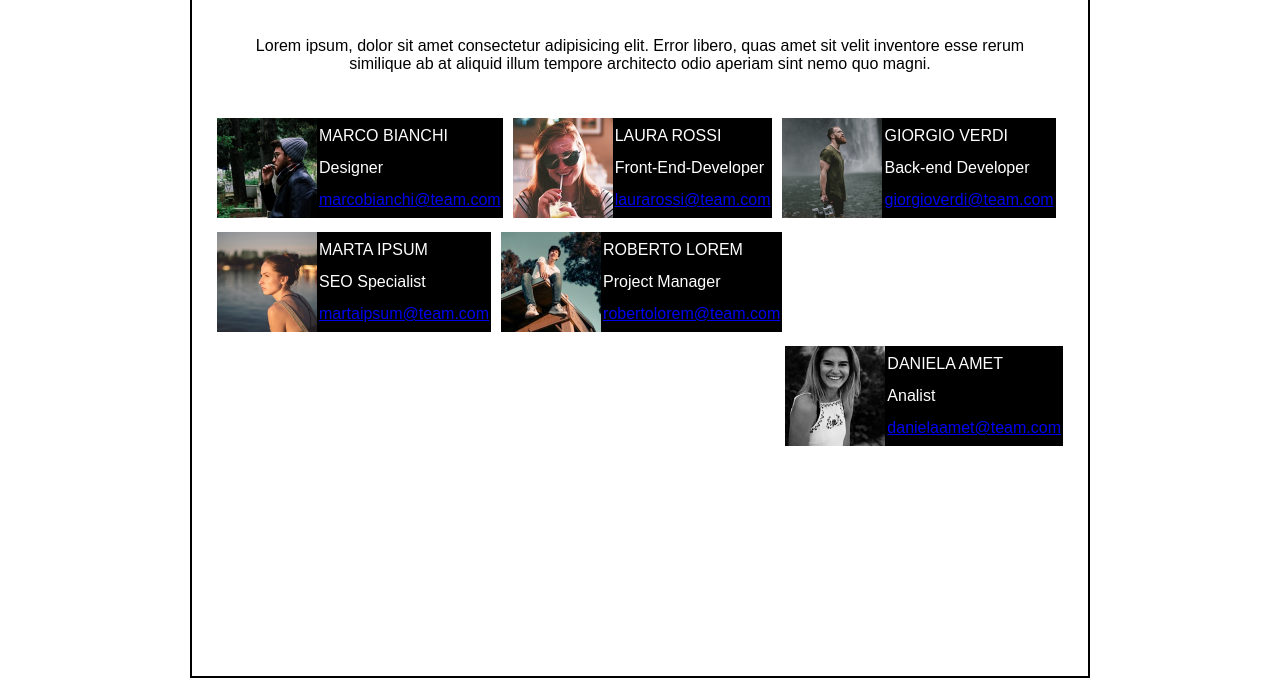
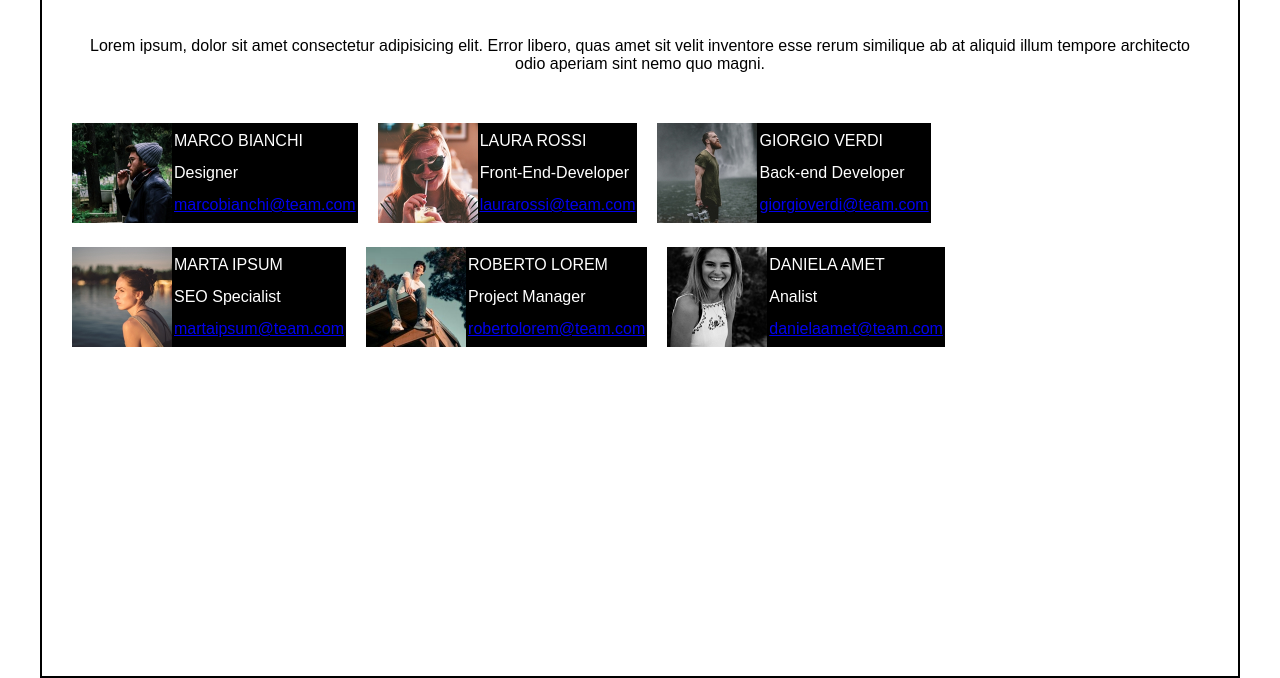
Before and after one commit to Julian2206/html-css-float-cards, a plain HTML site: page index.html in a window 1280 px wide. Shown: the part 122-800 px from the top of the page. Drawn offline with Linux system fonts and the light colour scheme.

Commit message:
html-css(mod.3)

```diff
--- a/index.html
+++ b/index.html
@@ -29,7 +29,7 @@
         </div>
 
         <div class="card2">
-          <img class="image" src="./img/female1.png" alt="male1" />
+          <img class="image" src="./img/female1.png" alt="female1" />
           <div class="text-box">
             <p>LAURA ROSSI</p>
             <p>Front-End-Developer</p>
@@ -38,7 +38,7 @@
         </div>
 
         <div class="card3">
-          <img class="image" src="./img/male2.png" alt="male1" />
+          <img class="image" src="./img/male2.png" alt="male2" />
           <div class="text-box">
             <p>GIORGIO VERDI</p>
             <p>Back-end Developer</p>
@@ -49,7 +49,7 @@
         <!-- section2 -->
         <section class="columns">
             <div class="card4">
-              <img class="image" src="./img/female2.png" alt="male1" />
+              <img class="image" src="./img/female2.png" alt="female2" />
               <div class="text-box">
                 <p>MARTA IPSUM</p>
                 <p>SEO Specialist</p>
@@ -58,7 +58,7 @@
             </div>
 
             <div class="card5">
-              <img class="image" src="./img/male3.png" alt="male1" />
+              <img class="image" src="./img/male3.png" alt="male3" />
               <div class="text-box">
                 <p>ROBERTO LOREM</p>
                 <p>Project Manager</p>
@@ -67,7 +67,7 @@
             </div>
 
             <div class="card6">
-              <img class="image" src="./img/female3.png" alt="male1" />
+              <img class="image" src="./img/female3.png" alt="female3" />
               <div class="text-box">
                 <p>DANIELA AMET</p>
                 <p>Analist</p>
--- a/style.css
+++ b/style.css
@@ -21,7 +21,8 @@ h1 {
 /* body */
 
 .container {
-  width: 900px;
+  max-width: 1200px;
+  min-width: 800px;
   height: 800px;
   margin: 0 auto;
 }
@@ -30,8 +31,6 @@ body {
   border: 2px solid black;
   margin: 0 auto;
   padding: 20px;
-  /* see where to set it */
-  /* text-align: center; */
 }
 
 /* main */
@@ -47,15 +46,10 @@ body {
 .card2,
 .card3,
 .card4,
-.card5 {
+.card5,
+.card6 {
   float: left;
-  margin: 5px;
-}
-
-/* issue! 1 */
-.card6 {
-  float: right;
-  margin: 5px;
+  padding: 10px;
 }
 
 .image {
```
